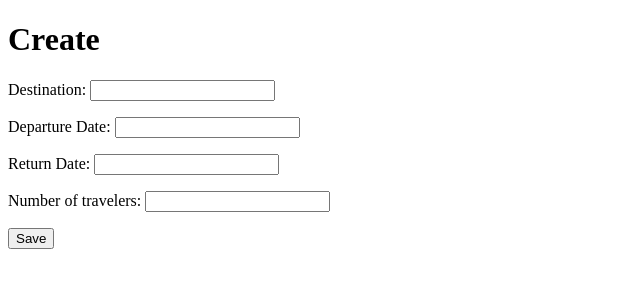
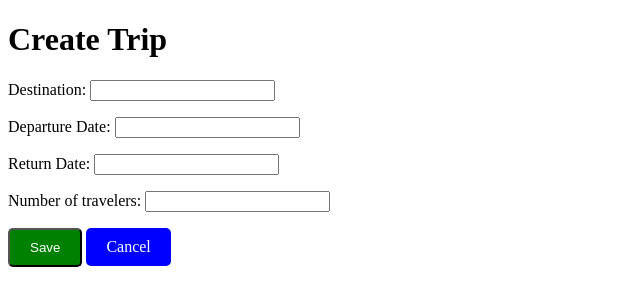
Before and after one commit to Ahani-Samira/Small-projects, a Django app: page /bookings/trips/new/ in a window 1280 px wide. Shown: the top 306 px of the page, without its empty margins (0-640 px from the left). Run offline with Django 5.2, Linux system fonts and the light colour scheme; some libraries are stand-ins or nearby versions.

Commit message:
Update create_trip.html: add datepicker widget, style save button, add cancel button

```diff
--- a/travel_booking/bookings/templates/bookings/create_trip.html
+++ b/travel_booking/bookings/templates/bookings/create_trip.html
@@ -2,13 +2,29 @@
 <html lang="en">
 <head>
     <meta charset="UTF-8">
-    <title>Title</title>
+    <title>New Trip</title>
+    <link rel="stylesheet" href="https://code.jquery.com/ui/1.12.1/themes/base/jquery-ui.css">
+    <script src="https://code.jquery.com/jquery-3.6.0.min.js"></script>
+    <script src="https://code.jquery.com/ui/1.12.1/jquery-ui.min.js"></script>
 </head>
 <body>
-    <h1>Create</h1>
-    <form method="POST" class="post-form">{% csrf_token %}
+    <h1>Create Trip</h1>
+    <form method="post">
+        {% csrf_token %}
         {{ form.as_p }}
-        <button type="submit" class="save btn btn-default">Save</button>
+        <button type="submit" style="background-color: green; color: white; padding: 10px 20px; text-decoration: none; border-radius: 5px; display: inline-block;">
+            Save
+        </button>
+        <a href="{% url 'bookings:list_trips' %}" style="background-color: blue; color: white; padding: 10px 20px; text-decoration: none; border-radius: 5px; display: inline-block;">
+            Cancel
+        </a>
     </form>
+    <script>
+        $(document).ready(function() {
+            $('.datepicker').datepicker({
+                dateFormat: 'yy-mm-dd'
+            });
+        });
+    </script>
 </body>
 </html>
```
